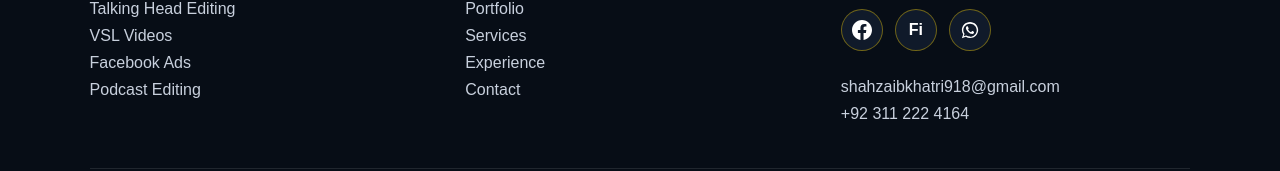
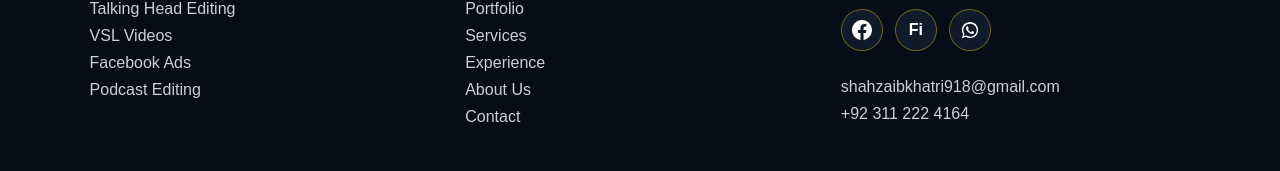
Before and after one commit to shahzaibkhatri918-stack/Shahzaib-Freelance, a Next.js app: page / in a window 1280 px wide. Shown: the part 6427-6598 px from the top of the page. Built offline with nearby package versions, Linux system fonts and the light colour scheme.

Commit message:
Update Footer.tsx

```diff
--- a/components/Footer.tsx
+++ b/components/Footer.tsx
@@ -32,6 +32,7 @@ export default function Footer() {
           <Link href="/portfolio">Portfolio</Link>
           <Link href="/services">Services</Link>
           <Link href="/experience">Experience</Link>
+          <Link href="/about">About Us</Link>
           <Link href="/contact">Contact</Link>
         </div>
 
```
